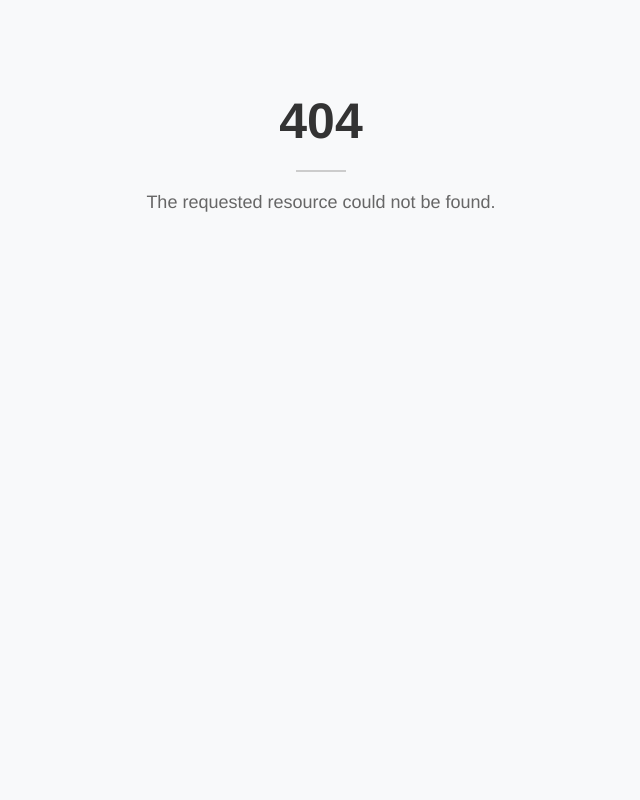
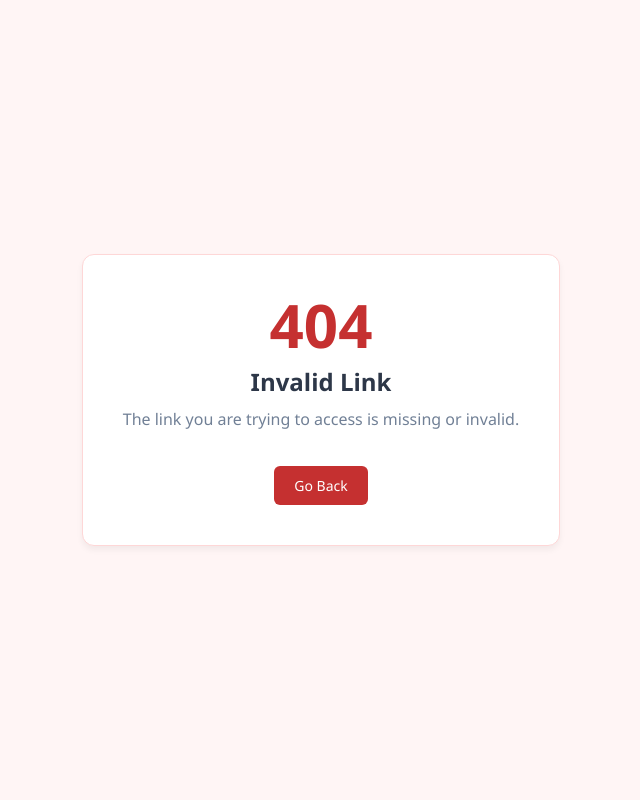
Before and after one commit to john2032-design/Luarmor-referer, a Flask app: template templates/error.html in a window 1280 px wide. Shown: the whole page, without its empty margins (319-959 px from the left). Run offline with Flask 3, Linux system fonts and the light colour scheme; the template is opened without the code that fills it, so the values that code supplies are empty.

Commit message:
Update error.html

```diff
--- a/templates/error.html
+++ b/templates/error.html
@@ -3,23 +3,47 @@
 <head>
     <meta charset="UTF-8">
     <meta name="viewport" content="width=device-width, initial-scale=1.0">
-    <title>404 Not Found</title>
+    <title>Link Expired</title>
     <style>
         body {
-            font-family: "Helvetica Neue", Helvetica, Arial, sans-serif;
-            padding: 50px;
+            margin: 0;
+            height: 100vh;
+            display: flex;
+            align-items: center;
+            justify-content: center;
+            font-family: 'Segoe UI', Roboto, sans-serif;
+            background-color: #fff5f5;
+            color: #c53030;
+        }
+        .container {
             text-align: center;
-            background-color: #f8f9fa;
-            color: #333;
+            padding: 40px;
+            background: white;
+            border-radius: 12px;
+            box-shadow: 0 4px 6px rgba(0,0,0,0.05);
+            border: 1px solid #fed7d7;
         }
-        h1 { font-size: 50px; margin-bottom: 10px; }
-        p { font-size: 18px; color: #666; }
-        .divider { width: 50px; height: 2px; background: #ccc; margin: 20px auto; }
+        h1 { font-size: 60px; margin: 0; line-height: 1; }
+        h2 { margin: 10px 0; font-size: 24px; color: #2d3748; }
+        p { color: #718096; margin-top: 5px; }
+        .btn {
+            margin-top: 20px;
+            display: inline-block;
+            padding: 10px 20px;
+            background: #c53030;
+            color: white;
+            text-decoration: none;
+            border-radius: 6px;
+            font-size: 14px;
+        }
     </style>
 </head>
 <body>
-    <h1>404</h1>
-    <div class="divider"></div>
-    <p>The requested resource could not be found.</p>
+    <div class="container">
+        <h1>404</h1>
+        <h2>Invalid Link</h2>
+        <p>The link you are trying to access is missing or invalid.</p>
+        <a href="#" class="btn">Go Back</a>
+    </div>
 </body>
 </html>
```
